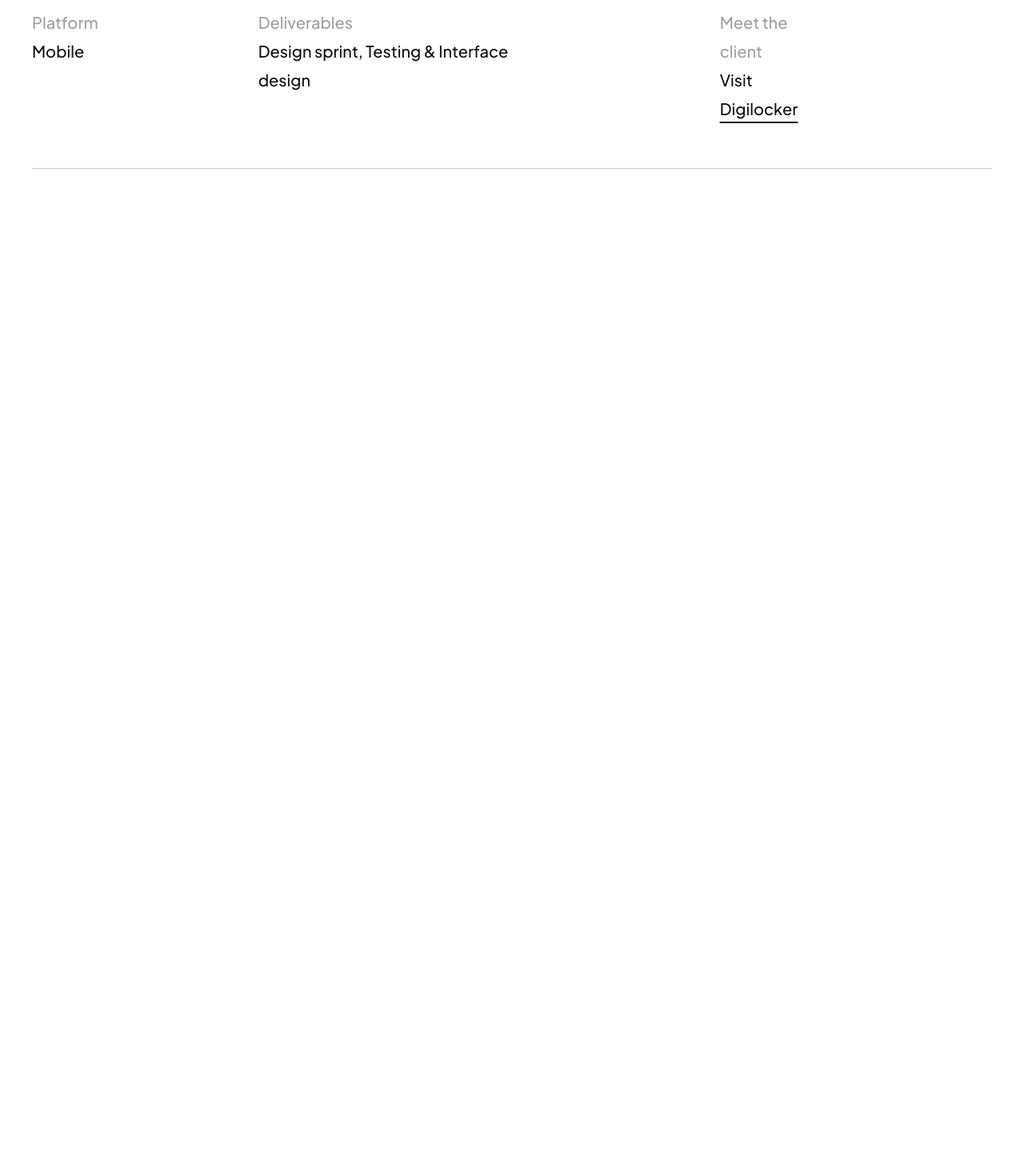
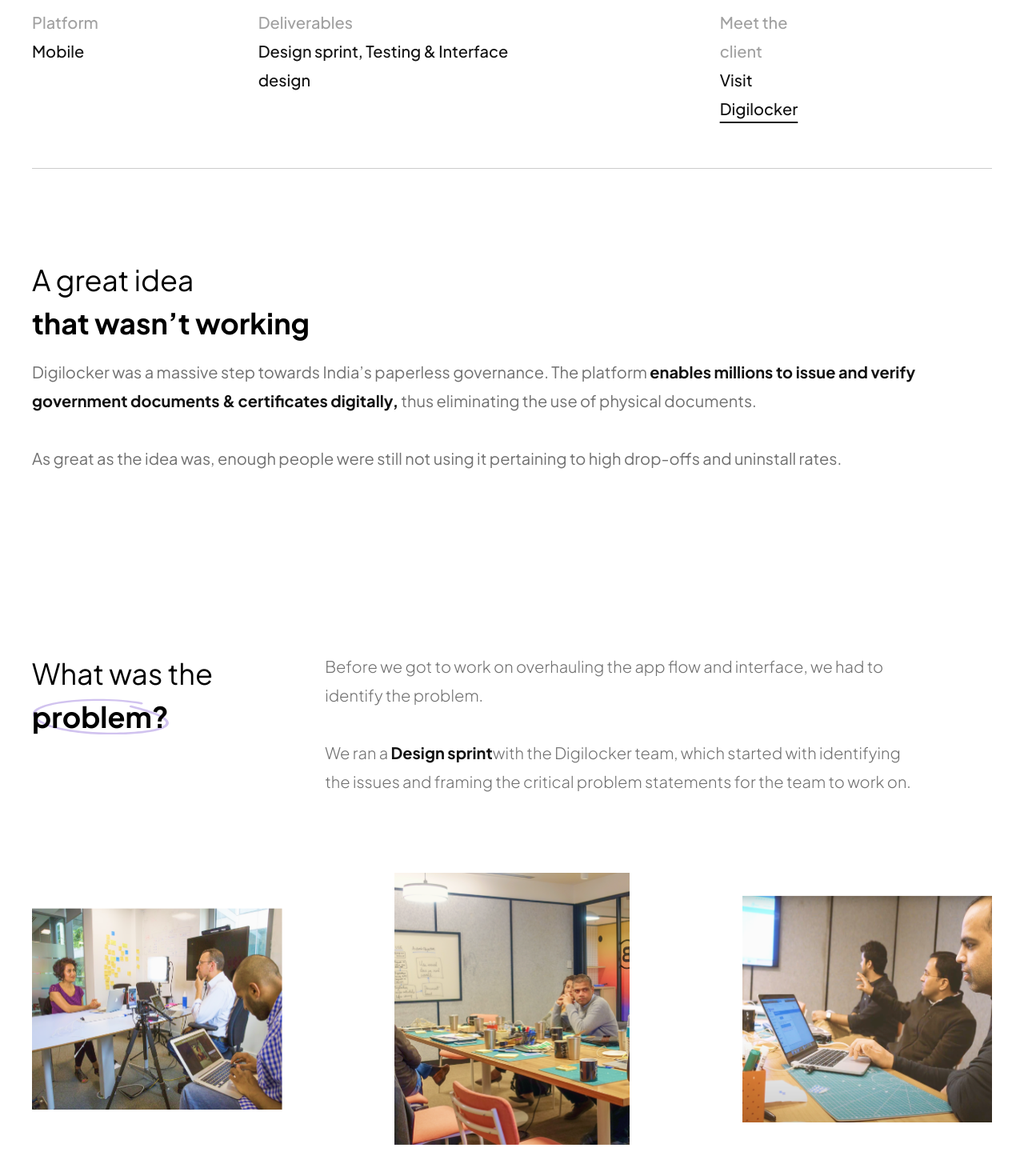
Before and after one commit to Suhelkhan12/Parallel-nextjs, a Next.js app: page /work/digilocker in a window 1280 px wide. Shown: the part 1264-2734 px from the top of the page at 80% size. Before the commit the page ends 1635 px from the top, so only its background shows below. Built offline with nearby package versions, Linux system fonts and the light colour scheme.

Commit message:
add second section

```diff
--- a/app/work/digilocker/page.tsx
+++ b/app/work/digilocker/page.tsx
@@ -1,6 +1,8 @@
 import CasestudyBottom from "@/components/CasestudyBottom/CasestudyBottom";
 import CasestudyDetails from "@/components/CasestudyDetails/CasestudyDetails";
 import CasestudyVideoFallback from "@/components/CasestudyVideoFallback/CasestudyVideoFallback";
+import DigilockerSecond from "@/components/Digilocker/DigilockerSecond/DigilockerSecond";
+import DigilockerThird from "@/components/Digilocker/DigilockerThird/DigilockerThird";
 import StandardSection from "@/components/StandardSection/StandardSection";
 import {
   digilockerDetails,
@@ -11,7 +13,7 @@
 const page = () => {
   return (
     <>
-      <div className=" mb-40">
+      <>
         <StandardSection>
           <div className=" mt-[5.25rem]">
             <div className=" pb-14 pt-8">
@@ -32,7 +34,9 @@
         <StandardSection>
           <CasestudyBottom {...digilockerBottomDetails} />
         </StandardSection>
-      </div>
+      </>
+      <DigilockerSecond />
+      <DigilockerThird />
     </>
   );
 };
--- a/components/CasestudyDetails/CasestudyDetails.tsx
+++ b/components/CasestudyDetails/CasestudyDetails.tsx
@@ -6,7 +6,7 @@
   return (
     <>
       <div className=" relative h-8 max-w-32">
-        <Image src={props.image} alt="Digilcoker logo" layout="fill" />
+        <Image src={props.image} alt="Digilcoker logo" fill priority />
       </div>
       <H1 classname=" text-[4.5rem] font-bold mt-4">{props.heading}</H1>
       <p className=" mt-2 text-[1.75rem]">
--- /dev/null
+++ b/components/Digilocker/DigilockerSecond/DigilockerSecond.tsx
@@ -0,0 +1,33 @@
+import StandardSection from "@/components/StandardSection/StandardSection";
+import H2 from "@/components/UI/Headings/H2/H2";
+import React from "react";
+
+const DigilockerSecond = () => {
+  return (
+    <StandardSection>
+      <div className="py-28">
+        <H2 classname=" text-[2.25rem]">
+          A great idea <br />
+          <span className=" font-bold">that wasn’t working</span>
+        </H2>
+        <div className=" mt-4">
+          <p className=" lh-180 text-[1.25rem] text-[#111]/60">
+            Digilocker was a massive step towards India’s paperless governance.
+            The platform{" "}
+            <span className=" font-bold text-[#111]">
+              enables millions to issue and verify government documents &
+              certificates digitally,
+            </span>{" "}
+            thus eliminating the use of physical documents.
+            <br />
+            <br />
+            As great as the idea was, enough people were still not using it
+            pertaining to high drop-offs and uninstall rates.
+          </p>
+        </div>
+      </div>
+    </StandardSection>
+  );
+};
+
+export default DigilockerSecond;
--- /dev/null
+++ b/components/Digilocker/DigilockerThird/DigilockerThird.tsx
@@ -0,0 +1,60 @@
+import Image from "next/image";
+import React from "react";
+import StandardSection from "@/components/StandardSection/StandardSection";
+import H2 from "@/components/UI/Headings/H2/H2";
+
+const DigilockerThird = () => {
+  return (
+    <StandardSection>
+      <div className="py-28">
+        <div className="flex items-start gap-[8.75rem]">
+          <div>
+            <H2 classname=" text-[2.25rem]">
+              What was the
+              <br />
+              <span className="bg-span-bg bg-cover font-bold">problem?</span>
+            </H2>
+          </div>
+          <div className="w-full max-w-[46.5rem]">
+            <p className=" lh-180 text-[1.25rem] font-light text-[#111]/60">
+              Before we got to work on overhauling the app flow and interface,
+              we had to identify the problem. <br /> <br /> We ran a{" "}
+              <span className="font-bold text-[#111]">Design sprint</span>
+              with the Digilocker team, which started with identifying the
+              issues and framing the critical problem statements for the team to
+              work on.
+            </p>
+          </div>
+        </div>
+        <div className=" mt-24 flex items-center justify-between gap-[8.75rem]">
+          <div className=" relative h-[252px] w-full max-w-[21.75rem] ">
+            <Image
+              src={"/casestudyImages/1.png"}
+              alt="People sitting and discussing things"
+              fill
+              sizes="(max-width: 768px) 100vw, (max-width: 1200px) 50vw, 33vw"
+            />
+          </div>
+          <div className="relative h-[340px] w-full max-w-[18.375rem]">
+            <Image
+              src={"/casestudyImages/2.png"}
+              alt="Parallel team discussing designs with Digilocker team"
+              fill
+              sizes="(max-width: 768px) 100vw, (max-width: 1200px) 50vw, 33vw"
+            />
+          </div>
+          <div className="relative h-[284px] w-full max-w-[21.75rem]">
+            <Image
+              src={"/casestudyImages/3.png"}
+              alt="Parallel team discussing designs with Digilocker team"
+              fill
+              sizes="(max-width: 768px) 100vw, (max-width: 1200px) 50vw, 33vw"
+            />
+          </div>
+        </div>
+      </div>
+    </StandardSection>
+  );
+};
+
+export default DigilockerThird;
--- a/components/StandardSection/StandardSection.tsx
+++ b/components/StandardSection/StandardSection.tsx
@@ -4,7 +4,7 @@
   return (
     <section>
       <div className="mx-auto px-10">
-        <div className="mx-auto w-full max-w-[90rem]">{children}</div>
+        <div className="mx-auto w-full max-w-7xl">{children}</div>
       </div>
     </section>
   );
--- /dev/null
+++ b/components/UI/Headings/H2/H2.tsx
@@ -0,0 +1,12 @@
+import React from "react";
+
+interface H2Props {
+  children: React.ReactNode;
+  classname: string;
+}
+
+const H1 = (props: H2Props) => {
+  return <h2 className={`${props.classname}`}>{props.children}</h2>;
+};
+
+export default H1;
--- a/tailwind.config.ts
+++ b/tailwind.config.ts
@@ -9,7 +9,7 @@
   theme: {
     extend: {
       backgroundImage: {
-       "heading-bg":"url('/casestudyImages/heading-bg.svg')"
+        "span-bg": "url('/casestudyImages/heading-bg.svg')",
       },
     },
   },
```
